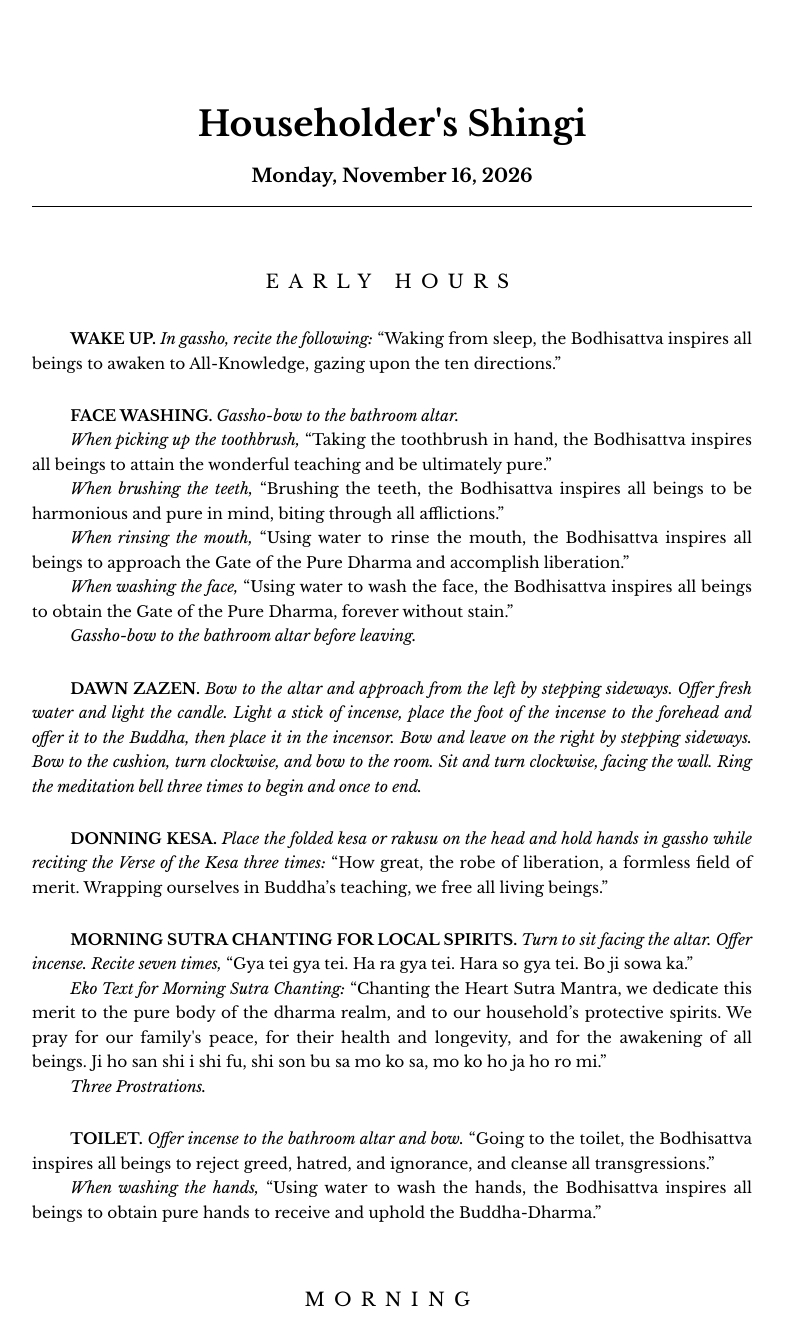
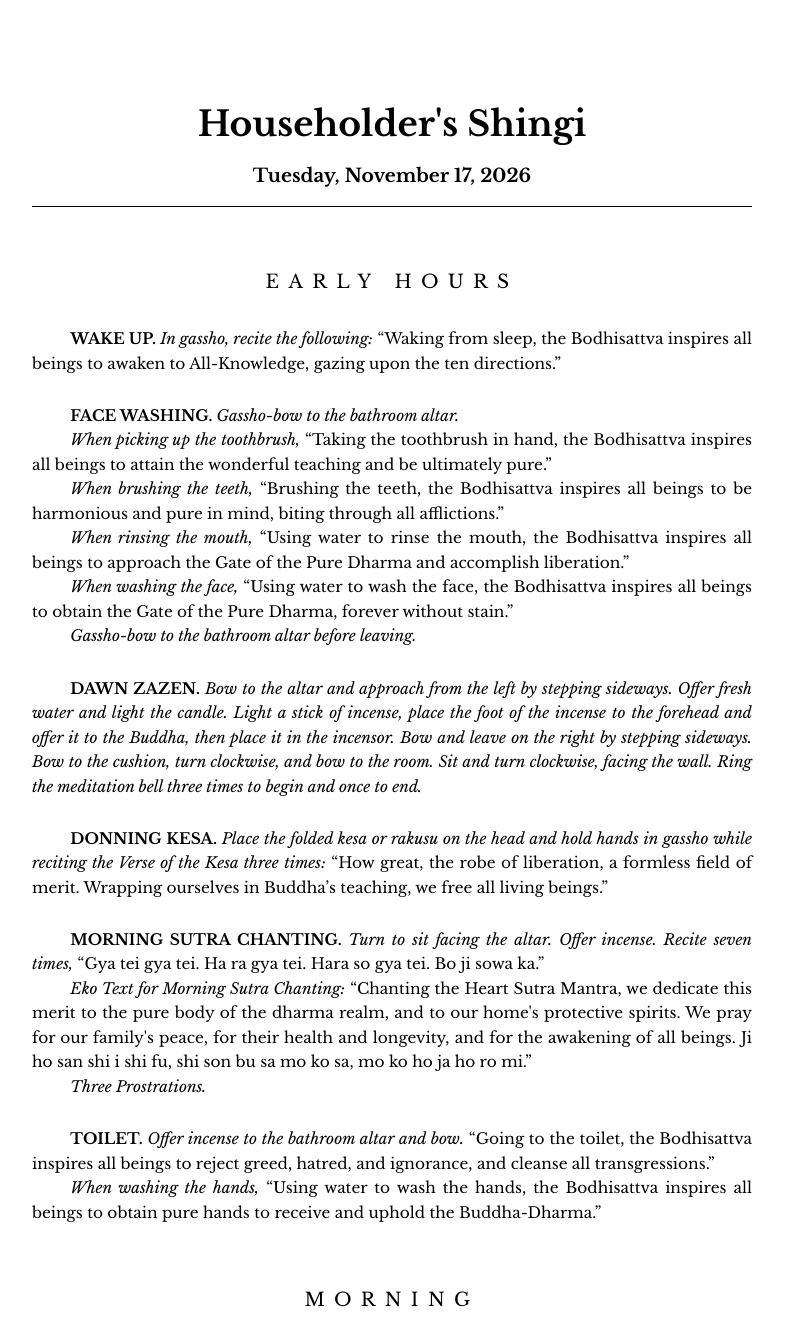
Before and after one commit to keizansociety-admin/keizan-society, a plain HTML site: page index.html in a window 1280 px wide. Shown: the top 1318 px of the page, without its empty margins (248-1033 px from the left). Drawn offline with nearby package versions, Linux system fonts and the light colour scheme.

Commit message:
Liturgical Update: Tue Nov 17 12:58:01 UTC 2026

```diff
--- a/index.html
+++ b/index.html
@@ -55,12 +55,12 @@
         margin-top: 5px;
     }
     </style>
-<title>Householder's Shingi - November 16, 2026</title>
+<title>Householder's Shingi - November 17, 2026</title>
 </head><body>
 
     <h1>
         Householder's Shingi<br>
-        <span class='sub-header'>Monday, November 16, 2026</span>
+        <span class='sub-header'>Tuesday, November 17, 2026</span>
 
     </h1>
 
@@ -83,8 +83,8 @@
 <p><span class='activity-title'>DONNING KESA</span><i>Place the folded kesa or rakusu on the head and hold hands in gassho while reciting the Verse of the Kesa three times:</i> “How great, the robe of liberation, a formless field of merit. Wrapping ourselves in Buddha’s teaching, we free all living beings.”</p>
 </div>
 <div class='activity'>
-<p><span class='activity-title'>MORNING SUTRA CHANTING FOR LOCAL SPIRITS</span><i>Turn to sit facing the altar. Offer incense. Recite seven times,</i> “Gya tei gya tei. Ha ra gya tei. Hara so gya tei. Bo ji sowa ka.”</p>
-<p><i>Eko Text for Morning Sutra Chanting:</i> “Chanting the Heart Sutra Mantra, we dedicate this merit to the pure body of the dharma realm, and to our household’s protective spirits. We pray for our family's peace, for their health and longevity, and for the awakening of all beings. Ji ho san shi i shi fu, shi son bu sa mo ko sa, mo ko ho ja ho ro mi.”</p>
+<p><span class='activity-title'>MORNING SUTRA CHANTING</span><i>Turn to sit facing the altar. Offer incense. Recite seven times,</i> “Gya tei gya tei. Ha ra gya tei. Hara so gya tei. Bo ji sowa ka.”</p>
+<p><i>Eko Text for Morning Sutra Chanting:</i> “Chanting the Heart Sutra Mantra, we dedicate this merit to the pure body of the dharma realm, and to our home's protective spirits. We pray for our family's peace, for their health and longevity, and for the awakening of all beings. Ji ho san shi i shi fu, shi son bu sa mo ko sa, mo ko ho ja ho ro mi.”</p>
 <p><i>Three Prostrations.</i></p>
 </div>
 <div class='activity'>
```
Also changed, not shown: output/index.html (+4 -4 lines).
